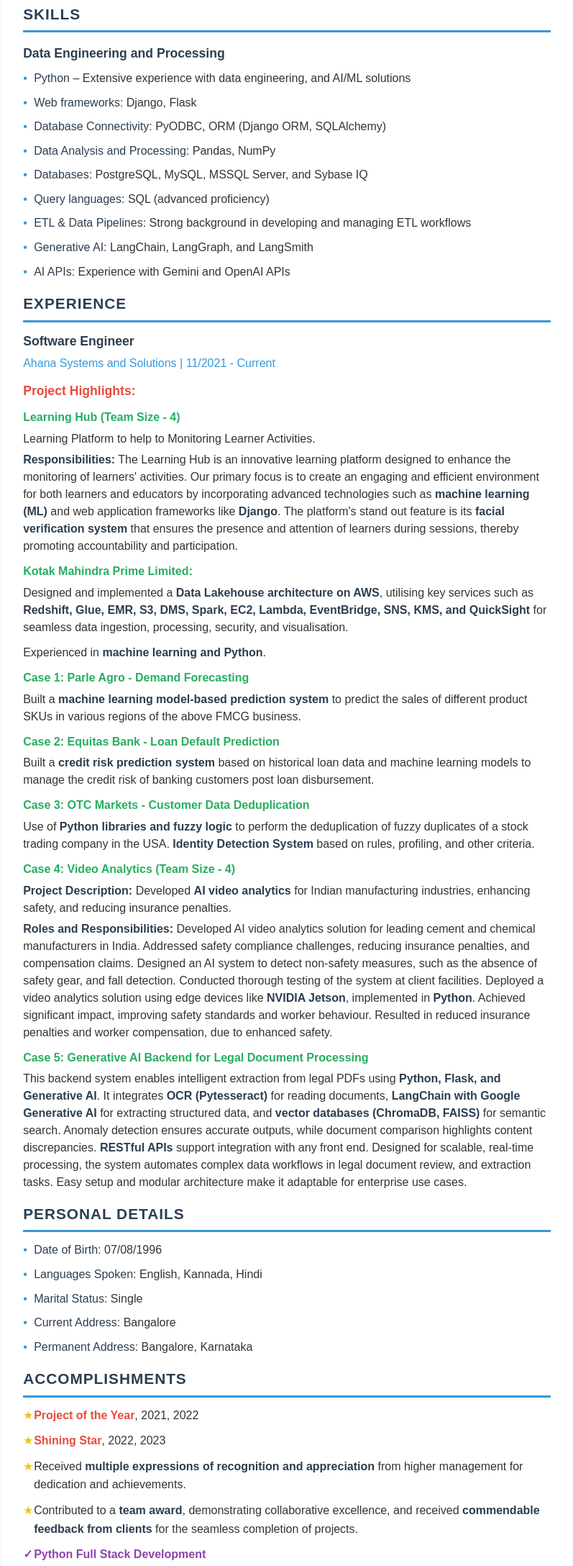
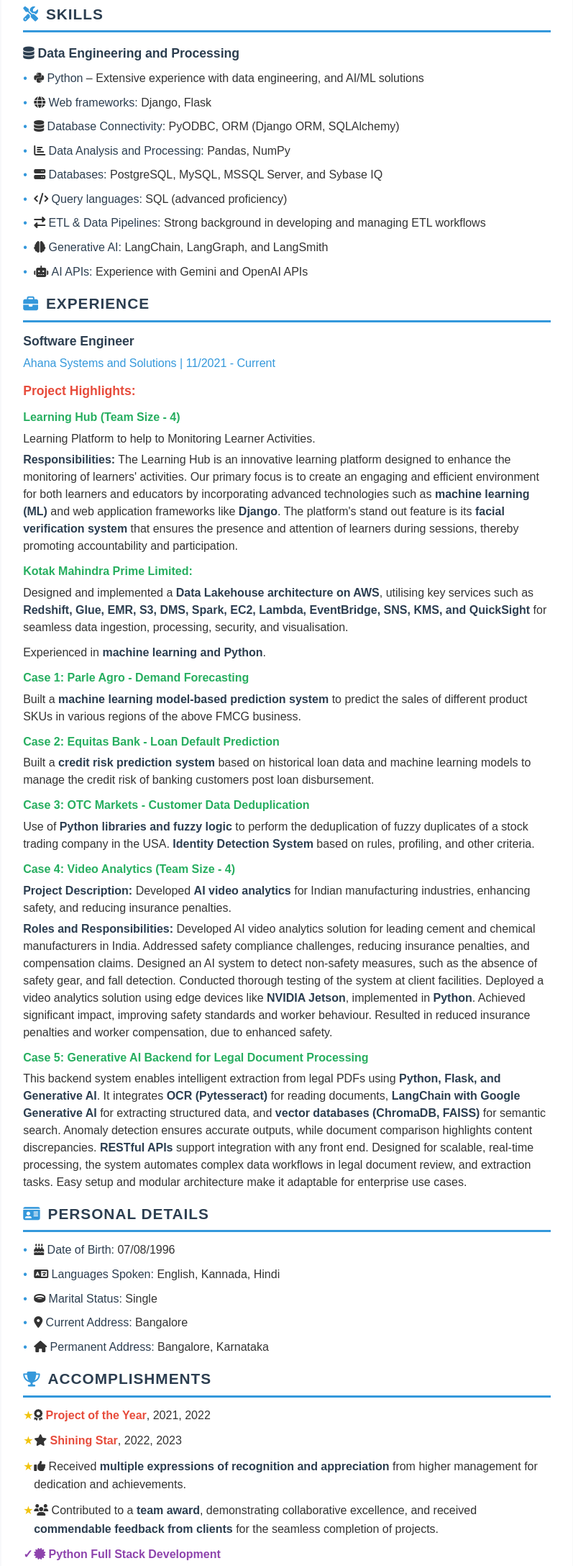
Before and after one commit to imranshariffhs/Resume-view, a plain HTML site: page index.html in a window 1280 px wide. Shown: the part 536-2712 px from the top of the page at 72% size, without its empty margins (241-1038 px from the left). Drawn offline with Linux system fonts and the light colour scheme.

Commit message:
Added link and Icone the changes

```diff
--- a/index.html
+++ b/index.html
@@ -4,6 +4,8 @@
     <meta charset="UTF-8">
     <meta name="viewport" content="width=device-width, initial-scale=1.0">
     <title>Imran Shariff HS - Resume</title>
+    <link rel="icon" type="image/jpeg" href="imran.jpeg">
+    <link rel="stylesheet" href="https://cdnjs.cloudflare.com/ajax/libs/font-awesome/6.5.1/css/all.min.css">
     <style>
         @page {
             size: A4;
@@ -135,6 +137,13 @@
             margin-bottom: 12px;
             text-transform: uppercase;
             letter-spacing: 1px;
+            display: flex;
+            align-items: center;
+            gap: 10px;
+        }
+
+        .section-title i {
+            color: #3498db !important;
         }
 
         .summary-text {
@@ -333,7 +342,7 @@
 
         <div class="content">
             <div class="section">
-                <div class="section-title">Summary</div>
+                <div class="section-title"><i class="fas fa-user-circle"></i>Summary</div>
                 <div class="summary-text">
                     <strong>Software Engineer</strong> with <strong>3.5+ years</strong> of experience in Software Development. Recognized for pursuing a career that provides a challenging environment to engage with, be receptive to innovative ideas, and enhance technical competency while working with emerging technologies and delivering value, promoting the organization's growth.
                     <br><br>
@@ -342,49 +351,49 @@
             </div>
 
             <div class="section">
-                <div class="section-title">Skills</div>
+                <div class="section-title"><i class="fas fa-tools"></i>Skills</div>
 
-                <div class="skills-category">Data Engineering and Processing</div>
+                <div class="skills-category"><i class="fas fa-database"></i> Data Engineering and Processing</div>
 
                 <div class="skill-item">
-                    <span class="skill-name">Python</span> – Extensive experience with data engineering, and AI/ML solutions
+                    <i class="fab fa-python"></i> <span class="skill-name">Python</span> – Extensive experience with data engineering, and AI/ML solutions
                 </div>
 
                 <div class="skill-item">
-                    <span class="skill-name">Web frameworks:</span> Django, Flask
+                    <i class="fas fa-globe"></i> <span class="skill-name">Web frameworks:</span> Django, Flask
                 </div>
 
                 <div class="skill-item">
-                    <span class="skill-name">Database Connectivity:</span> PyODBC, ORM (Django ORM, SQLAlchemy)
+                    <i class="fas fa-database"></i> <span class="skill-name">Database Connectivity:</span> PyODBC, ORM (Django ORM, SQLAlchemy)
                 </div>
 
                 <div class="skill-item">
-                    <span class="skill-name">Data Analysis and Processing:</span> Pandas, NumPy
+                    <i class="fas fa-chart-bar"></i> <span class="skill-name">Data Analysis and Processing:</span> Pandas, NumPy
                 </div>
 
                 <div class="skill-item">
-                    <span class="skill-name">Databases:</span> PostgreSQL, MySQL, MSSQL Server, and Sybase IQ
+                    <i class="fas fa-server"></i> <span class="skill-name">Databases:</span> PostgreSQL, MySQL, MSSQL Server, and Sybase IQ
                 </div>
 
                 <div class="skill-item">
-                    <span class="skill-name">Query languages:</span> SQL (advanced proficiency)
+                    <i class="fas fa-code"></i> <span class="skill-name">Query languages:</span> SQL (advanced proficiency)
                 </div>
 
                 <div class="skill-item">
-                    <span class="skill-name">ETL & Data Pipelines:</span> Strong background in developing and managing ETL workflows
+                    <i class="fas fa-exchange-alt"></i> <span class="skill-name">ETL & Data Pipelines:</span> Strong background in developing and managing ETL workflows
                 </div>
 
                 <div class="skill-item">
-                    <span class="skill-name">Generative AI:</span> LangChain, LangGraph, and LangSmith
+                    <i class="fas fa-brain"></i> <span class="skill-name">Generative AI:</span> LangChain, LangGraph, and LangSmith
                 </div>
 
                 <div class="skill-item">
-                    <span class="skill-name">AI APIs:</span> Experience with Gemini and OpenAI APIs
+                    <i class="fas fa-robot"></i> <span class="skill-name">AI APIs:</span> Experience with Gemini and OpenAI APIs
                 </div>
             </div>
 
             <div class="section">
-                <div class="section-title">Experience</div>
+                <div class="section-title"><i class="fas fa-briefcase"></i>Experience</div>
 
                 <div class="job-title">Software Engineer</div>
                 <div class="company-date">Ahana Systems and Solutions | 11/2021 - Current</div>
@@ -418,50 +427,54 @@
             </div>
 
             <div class="section">
-                <div class="section-title">Personal Details</div>
+                <div class="section-title"><i class="fas fa-id-card"></i>Personal Details</div>
 
                 <div class="skill-item">
-                    <span class="skill-name">Date of Birth:</span> 07/08/1996
+                    <i class="fas fa-birthday-cake"></i> <span class="skill-name">Date of Birth:</span> 07/08/1996
                 </div>
 
                 <div class="skill-item">
-                    <span class="skill-name">Languages Spoken:</span> English, Kannada, Hindi
+                    <i class="fas fa-language"></i> <span class="skill-name">Languages Spoken:</span> English, Kannada, Hindi
                 </div>
 
                 <div class="skill-item">
-                    <span class="skill-name">Marital Status:</span> Single
+                    <i class="fas fa-ring"></i> <span class="skill-name">Marital Status:</span> Single
                 </div>
 
                 <div class="skill-item">
-                    <span class="skill-name">Current Address:</span> Bangalore
+                    <i class="fas fa-map-marker-alt"></i> <span class="skill-name">Current Address:</span> Bangalore
                 </div>
 
                 <div class="skill-item">
-                    <span class="skill-name">Permanent Address:</span> Bangalore, Karnataka
+                    <i class="fas fa-home"></i> <span class="skill-name">Permanent Address:</span> Bangalore, Karnataka
                 </div>
             </div>
 
             <div class="section">
-                <div class="section-title">Accomplishments</div>
+                <div class="section-title"><i class="fas fa-trophy"></i>Accomplishments</div>
 
                 <div class="accomplishment-item">
-                    <span class="award-name">Project of the Year</span>, 2021, 2022
+                    <i class="fas fa-award"></i> <span class="award-name">Project of the Year</span>, 2021, 2022
                 </div>
 
                 <div class="accomplishment-item">
-                    <span class="award-name">Shining Star</span>, 2022, 2023
+                    <i class="fas fa-star"></i> <span class="award-name">Shining Star</span>, 2022, 2023
                 </div>
 
                 <div class="accomplishment-item">
-                    Received <strong>multiple expressions of recognition and appreciation</strong> from higher management for dedication and achievements.
+                    <i class="fas fa-thumbs-up"></i> Received <strong>multiple expressions of recognition and appreciation</strong> from higher management for dedication and achievements.
                 </div>
 
                 <div class="accomplishment-item">
-                    Contributed to a <strong>team award</strong>, demonstrating collaborative excellence, and received <strong>commendable feedback from clients</strong> for the seamless completion of projects.
+                    <i class="fas fa-users"></i> Contributed to a <strong>team award</strong>, demonstrating collaborative excellence, and received <strong>commendable feedback from clients</strong> for the seamless completion of projects.
                 </div>
 
-                <div class="certification">Python Full Stack Development</div>
-                <div class="certification">AWS Certified Solutions Architect</div>
+                <div class="certification">
+                    <i class="fas fa-certificate"></i> Python Full Stack Development
+                </div>
+                <div class="certification">
+                    <i class="fab fa-aws"></i> AWS Certified Solutions Architect
+                </div>
             </div>
         </div>
     </div>
```
